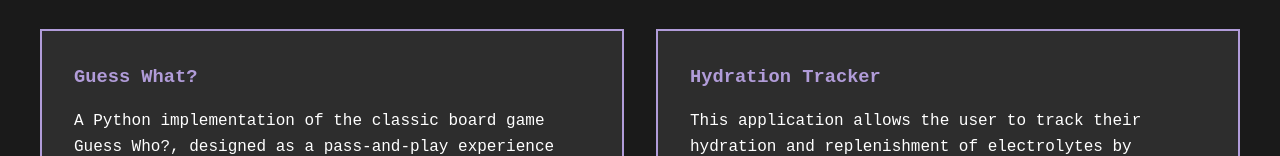
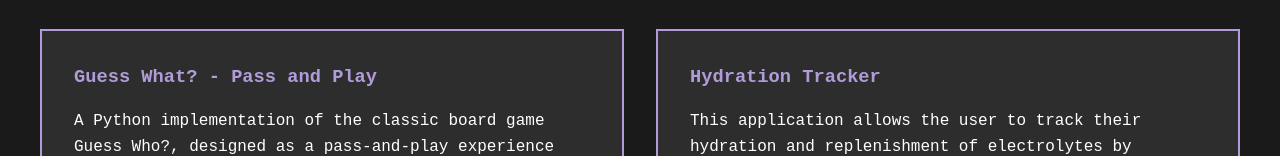
Before and after one commit to kylerflores/kylerflores.github.io, a plain HTML site: page index.html in a window 1280 px wide. Shown: the part 1808-1964 px from the top of the page. Drawn offline with Linux system fonts and the light colour scheme.

Commit message:
Update project title in index.html to reflect 'Pass and Play' feature for the Guess What? game

```diff
--- a/index.html
+++ b/index.html
@@ -113,7 +113,7 @@
                 <h2>Projects</h2>
                 <div class="project-grid">
                     <div class="project-card">
-                        <h3>Guess What?</h3>
+                        <h3>Guess What? - Pass and Play</h3>
                         <p>A Python implementation of the classic board game Guess Who?, designed as a pass-and-play experience for two players. Players take turns asking yes/no questions to guess their opponent's mystery character before the other player does.</p>
                     </div>
                     <div class="project-card">
```
